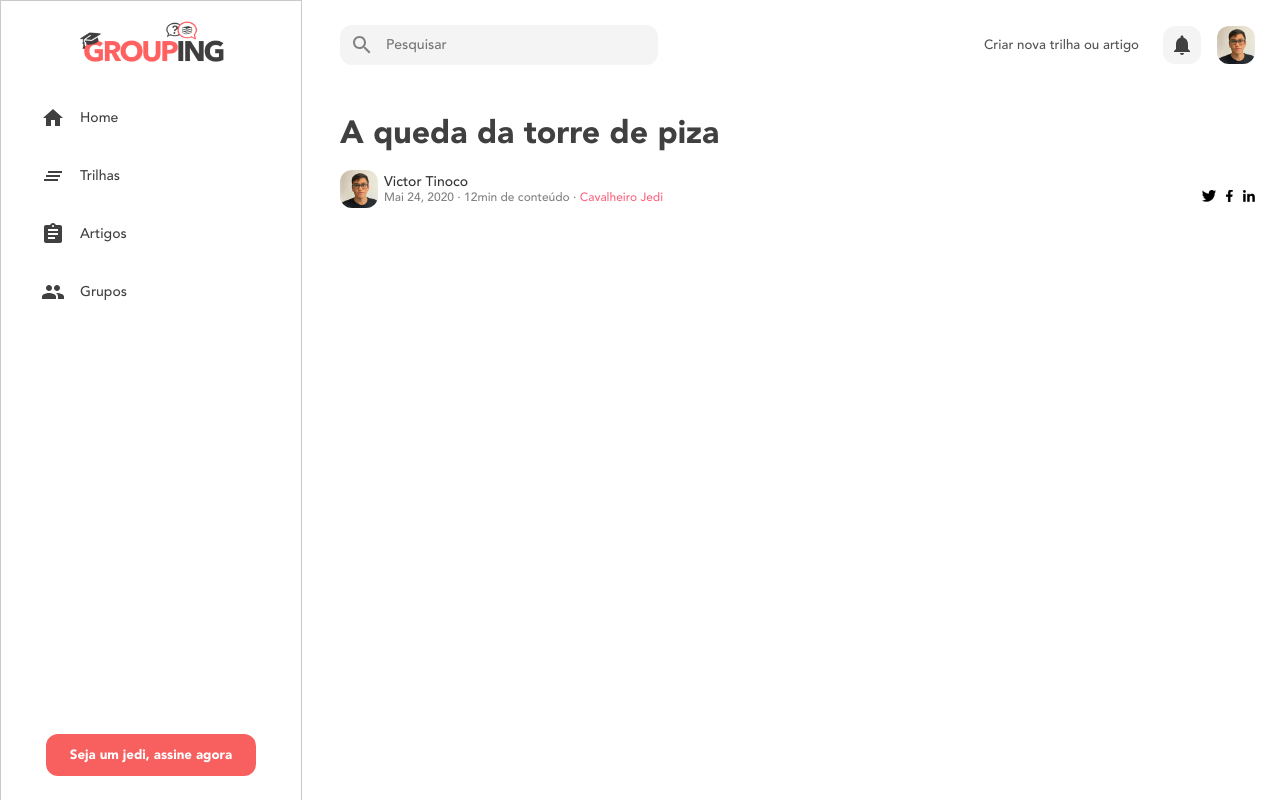
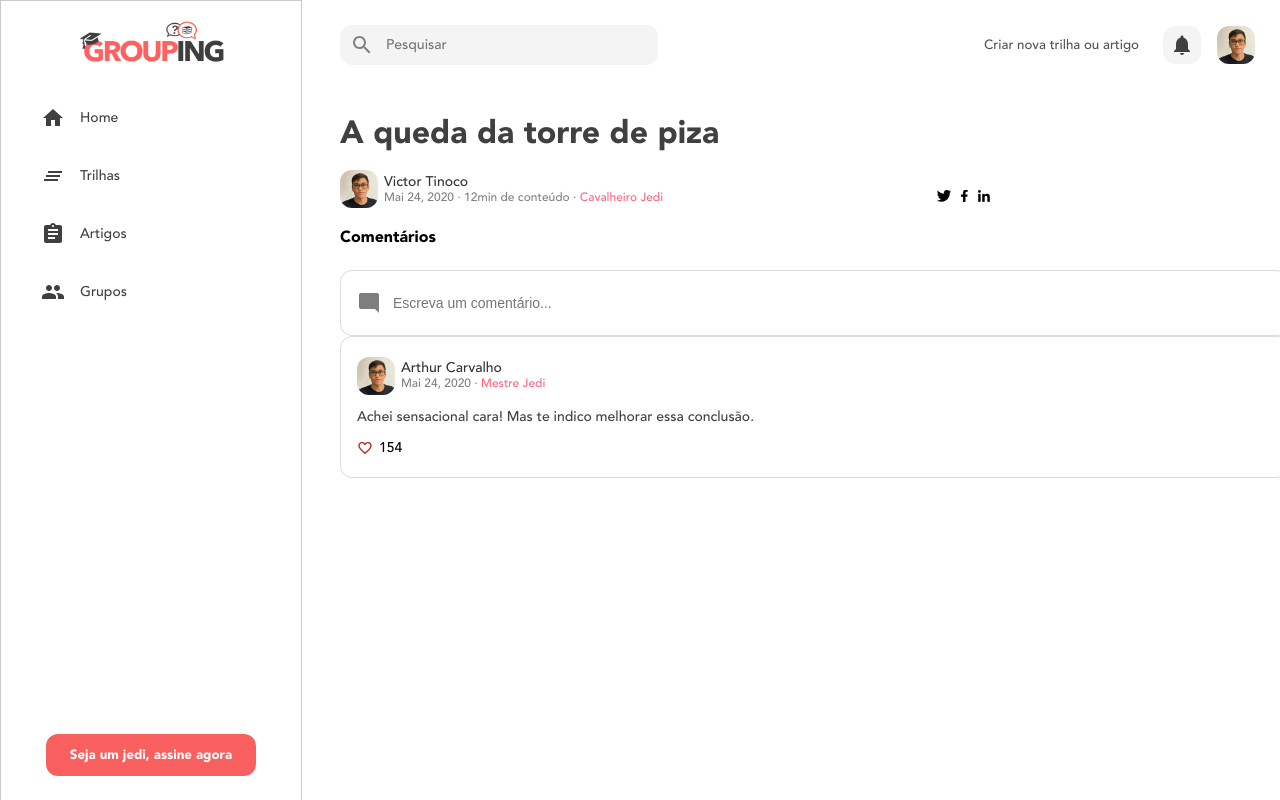
Before and after one commit to ronaldscruz/grouping, a React (Create React App) app: page /articles in a window 1280 px wide. Built offline with nearby package versions, Linux system fonts and the light colour scheme.

Commit message:
comment components

```diff
--- /dev/null
+++ b/src/components/Comments/CommentContainer/index.jsx
@@ -0,0 +1,54 @@
+import React from "react";
+import "./styles.css";
+
+import profilePhoto from "../../../assets/profile_photo.png"
+import SquareButton from "../../SquareButton"
+
+import { FavoriteBorder } from "@material-ui/icons";
+
+
+function CommentContainer({ comment }) {
+  function formatDate(date) {
+    const monthsMap = [
+      "Jan",
+      "Fev",
+      "Mar",
+      "Abr",
+      "Mai",
+      "Jun",
+      "Jul",
+      "Ago",
+      "Set",
+      "Out",
+      "Nov",
+      "Dez",
+    ];
+
+    const day = date.getUTCDate();
+    const month = monthsMap[date.getMonth()];
+    const year = date.getFullYear();
+
+    return `${month} ${day}, ${year}`;
+  }
+
+  return (
+    <div className="comment-container">
+      <div className="d-flex">
+        <SquareButton innerImg={profilePhoto} />
+        <div className="header-content">
+          <p className="header-name">{comment.author.name}</p>
+          <div className="header-subtitle">
+            <p>{formatDate(comment.date)} · <span className="plan">{comment.author.plan}</span></p>
+          </div>
+        </div>
+      </div>
+      <p className="comment-text">{comment.text}</p>
+      <div className="d-flex align-items-center">
+        <FavoriteBorder className="like-icon __medium" />
+        <span className="like-text">{comment.likes}</span>
+      </div>
+    </div>
+  );
+}
+
+export default CommentContainer;
--- /dev/null
+++ b/src/components/Comments/CommentContainer/styles.css
@@ -0,0 +1,21 @@
+.comment-container {
+  border-radius: 12px;
+  padding: 20px 16px;
+  border: 1px solid #DCDCDC;
+  width: 100%;
+}
+
+.comment-text {
+  font-size: 14px;
+  margin: 14px 0 6;
+  color: #404040;
+}
+
+.like-icon {
+  margin-right: 6px;
+  color: #B92020;
+}
+
+.like-text {
+  font-size: 14px;
+}
--- /dev/null
+++ b/src/components/Comments/CommentField/index.jsx
@@ -0,0 +1,19 @@
+import React from "react";
+import "./styles.css";
+
+import { ModeComment } from "@material-ui/icons";
+
+function CommentField({ comments }) {
+  return (
+    <div className="write-comment-wrapper">
+        <ModeComment className="comment-icon" />
+        <input
+          name="comment field"
+          className="comment-field"
+          placeholder="Escreva um comentário..."
+        />
+    </div>
+  );
+}
+
+export default CommentField;
--- /dev/null
+++ b/src/components/Comments/CommentField/styles.css
@@ -0,0 +1,23 @@
+.write-comment-wrapper {
+  display: flex;
+  align-items: center;
+  border-radius: 12px;
+  padding: 20px 16px;
+  border: 1px solid #DCDCDC;
+  width: 100%;
+  font-family: Avenir;
+}
+
+.comment-field {
+  border: none;
+  width: 100%;
+  margin-left: 10px;
+  background: none;
+  outline: none;
+  color: #404040;
+  font-size: 14px;
+}
+
+.comment-icon {
+  color: #7E7E7E;
+}
--- /dev/null
+++ b/src/components/Comments/index.jsx
@@ -0,0 +1,17 @@
+import React from "react";
+import "./styles.css";
+
+import CommentField from "./CommentField"
+import CommentContainer from "./CommentContainer"
+
+function Comments({ comments }) {
+  return (
+    <>
+      <h4 className="comments-title">Comentários</h4>
+      <CommentField />
+      <CommentContainer comment={comments[0]} />
+    </>
+  );
+}
+
+export default Comments;
--- /dev/null
+++ b/src/components/Comments/styles.css
@@ -0,0 +1,5 @@
+.comment-title {
+  color: #404040;
+  font-size: 18px;
+  margin: 0 0 20px;
+}
--- a/src/index.css
+++ b/src/index.css
@@ -26,6 +26,11 @@ body {
   font-size: 14px;
 }
 
+.MuiSvgIcon-root.__medium {
+  font-size: 16px;
+}
+
+
 .MuiSvgIcon-root.__mr {
   margin-right: 4px;
   margin-bottom: 2px;
@@ -47,3 +52,7 @@ body {
 .justify-content-center {
   justify-content: center;
 }
+
+.align-items-center {
+  align-items: center;
+}
--- a/src/pages/Article/index.jsx
+++ b/src/pages/Article/index.jsx
@@ -4,6 +4,7 @@ import "./styles.css";
 import AuthenticatedTopBar from "../../components/AuthenticatedTopBar";
 import Sidebar from "../../components/Sidebar";
 import ArticleRoadmapHeader from "../../components/ArticleRoadmapHeader"
+import Comments from "../../components/Comments"
 
 function Article() {
   const articleMock = {
@@ -19,6 +20,21 @@ function Article() {
       date: new Date("2020-05-24 08:12:00"),
       timeInMinutes: 12,
       likes: 800,
+      comments: [
+        {
+          text: 'Achei sensacional cara! Mas te indico melhorar essa conclusão.',
+          likes: 154,
+          date: new Date("2020-05-24 08:12:00"),
+          author: {
+            photoSrc: null,
+            name: 'Arthur Carvalho',
+            plan: 'Mestre Jedi',
+            facebook: 'fb.com/victormartinstinoco',
+            linkedin: 'linkedin.com/in/victormartinstinoco',
+            twitter: 'twitter.com//victrtinoco'
+          },
+        }
+      ],
       content: `Lorem ipsum dolor sit amet, consectetur adipiscing elit. Donec a eleifend tellus. Fusce tristique pulvinar porta. Fusce mattis est ac tempus blandit. Praesent imperdiet mi nibh, vitae pharetra est malesuada eget. Mauris egestas erat sem, in ultrices ante aliquet fringilla. Aenean pharetra vehicula est commodo dapibus. Vivamus nec ultricies eros. Morbi nec turpis sed arcu varius convallis. Cras ullamcorper nibh eleifend lacinia pellentesque. Sed varius porta arcu, non laoreet risus dictum ut. Morbi tristique in diam eget ullamcorper. Nulla euismod odio gravida vulputate fermentum. Sed posuere mauris quis odio tristique pretium. Aliquam risus turpis, condimentum id tempus ut, ultrices at odio. Donec et elit a dui euismod finibus quis a quam. Nunc aliquam hendrerit imperdiet.
 
       Proin ac venenatis mi, vel aliquet nisi. Duis in magna augue. Integer laoreet gravida velit. Nulla sed accumsan nisl, vel hendrerit felis. Vivamus vel elementum metus. Morbi at libero dui. Vestibulum ornare lectus in tortor tincidunt tincidunt. Sed velit quam, rhoncus ut sapien cursus, varius aliquet diam. Integer sed augue ut purus accumsan semper at tempor eros. Duis erat tortor, pharetra eget enim bibendum, sollicitudin porttitor lorem. Lorem ipsum dolor sit amet, consectetur adipiscing elit.
@@ -31,9 +47,10 @@ function Article() {
       <Sidebar />
       <div className="__consider-sidebar">
         <AuthenticatedTopBar />
-        <ArticleRoadmapHeader
-          article={articleMock}
-        />
+          <div className="article-content">
+            <ArticleRoadmapHeader article={articleMock} />
+          </div>
+          <Comments comments={articleMock.comments} />
       </div>
     </div>
   );
--- a/src/pages/Article/styles.css
+++ b/src/pages/Article/styles.css
@@ -0,0 +1,3 @@
+.article-content {
+  max-width: 650px;
+}
```
